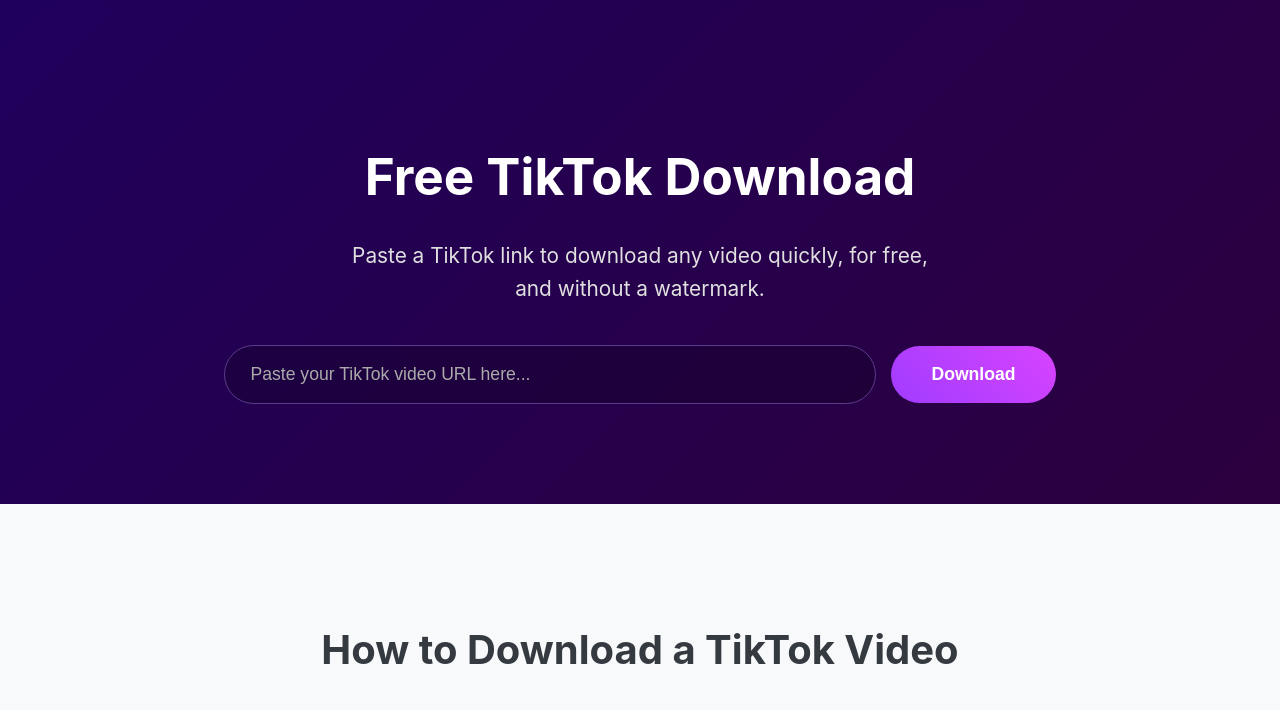
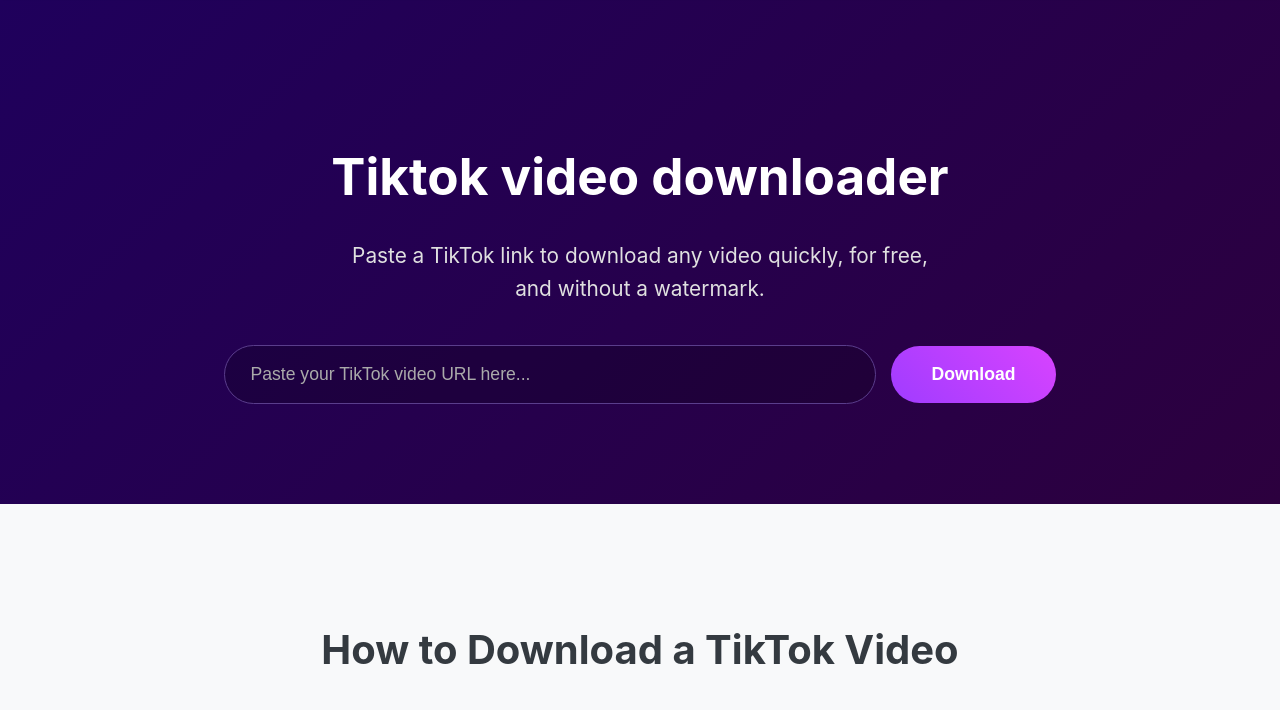
Before and after one commit to redlam10/toltik-downloader, a website: page public/index.html in a window 1280 px wide. Shown: the part 90-800 px from the top of the page. Drawn offline with Linux system fonts and the light colour scheme.

Commit message:
Add files via upload

```diff
--- a/public/index.html
+++ b/public/index.html
@@ -6,7 +6,7 @@
 
     <!-- PROBLEM 1: Title is not optimized. -->
     <!-- FIX: Lead with your main keyword. This is the most important change. -->
-    <title> TikTok Video Downloader-Free TikTok Video Downloader 2025 Without Watermark</title>
+    <title>Tiktok video downloader- Free TikTok Video Downloader 2025 Without Watermark</title>
 
     <!-- PROBLEM 2: Meta Description is not focused enough. -->
     <!-- FIX: Make it a compelling ad for your service, using your main keywords. -->
@@ -55,7 +55,7 @@
             <div class="container">
                 <!-- PROBLEM 4: Your H1 heading is good, but can be more direct. -->
                 <!-- FIX: Make the H1 the exact keyword you want to rank for. -->
-                <h1>Free TikTok Download</h1>
+                <h1>Tiktok video downloader</h1>
                 <p class="subtitle">Paste a TikTok link to download any video quickly, for free, and without a watermark.</p>
                 <form id="download-form">
                     <input type="text" id="tiktok-url" placeholder="Paste your TikTok video URL here..." required>
```
